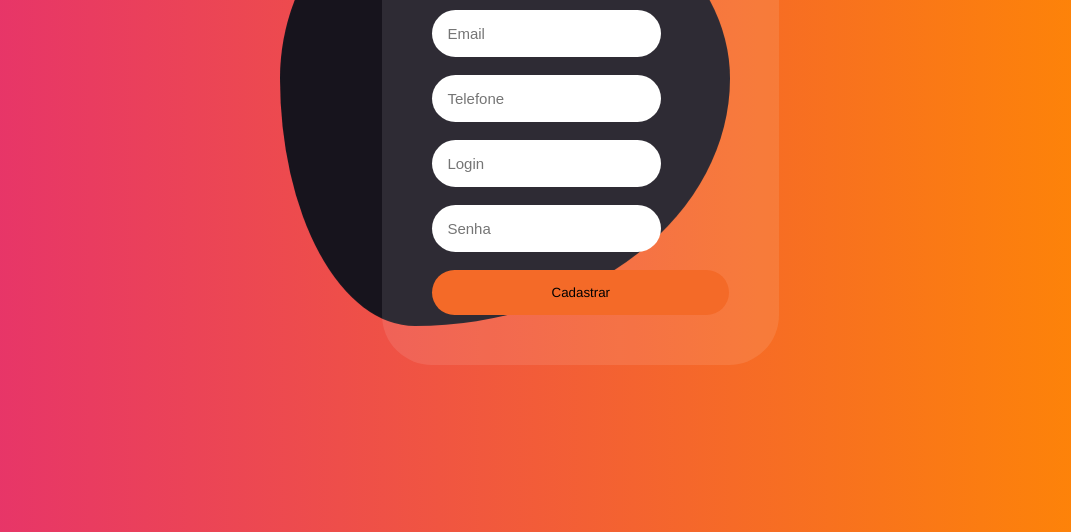
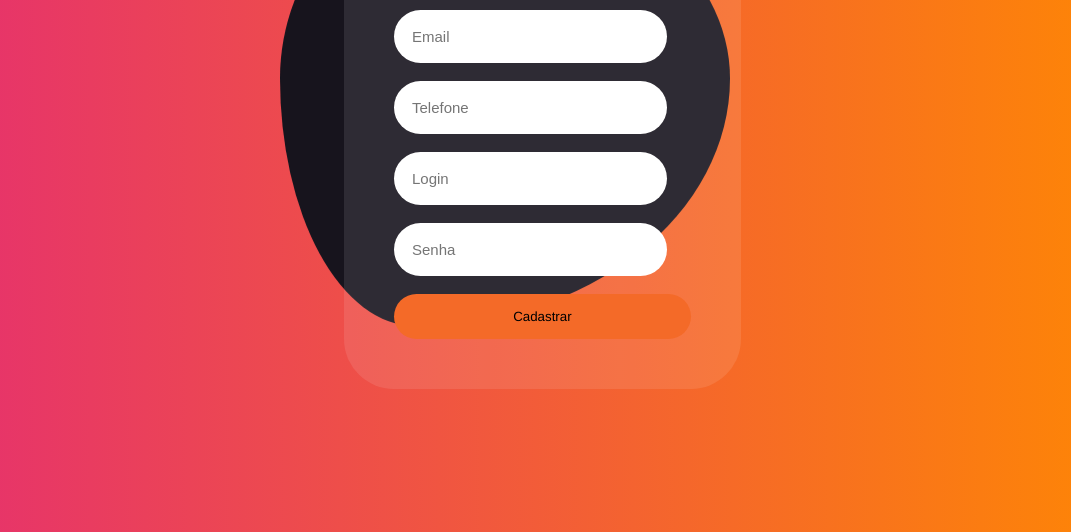
Before and after one commit to Victor-Hugo-Soares/tela-cadastro, a plain HTML site: page index.html in a window 1280 px wide. Shown: the part 284-816 px from the top of the page, without its empty margins (104-1175 px from the left). Drawn offline with Linux system fonts and the light colour scheme.

Commit message:
alteração css

```diff
--- a/style.css
+++ b/style.css
@@ -10,14 +10,13 @@ body {
         background-color: rgba(255, 255, 255, 0.1);
         position: absolute;
         top: 20%;
-        left: 38%;
-        transform: translate(-50%x, -50%y);
+        left: 35%;
+        transform: translate(-5-0%x, -50%y);
         padding: 50px;
         border-radius: 50px;
         color: whitesmoke;
         justify-content: center;
 }
-
 h1{
    display: flex;
    justify-content: center;
@@ -26,7 +25,8 @@ h1{
 }
 
 input{
-    padding: 15px;
+    padding: 18px;
+    width: 80%;
     border: none;
     outline: none;
     font-size: 15px;
@@ -40,6 +40,10 @@ button{
     border: none;
     border-radius: 50px;
     background-color: #f46a28;
+}
+
+button:hover{
+  background-color: #cb5924;
 }
 
 .slider-thumb::before {
```
